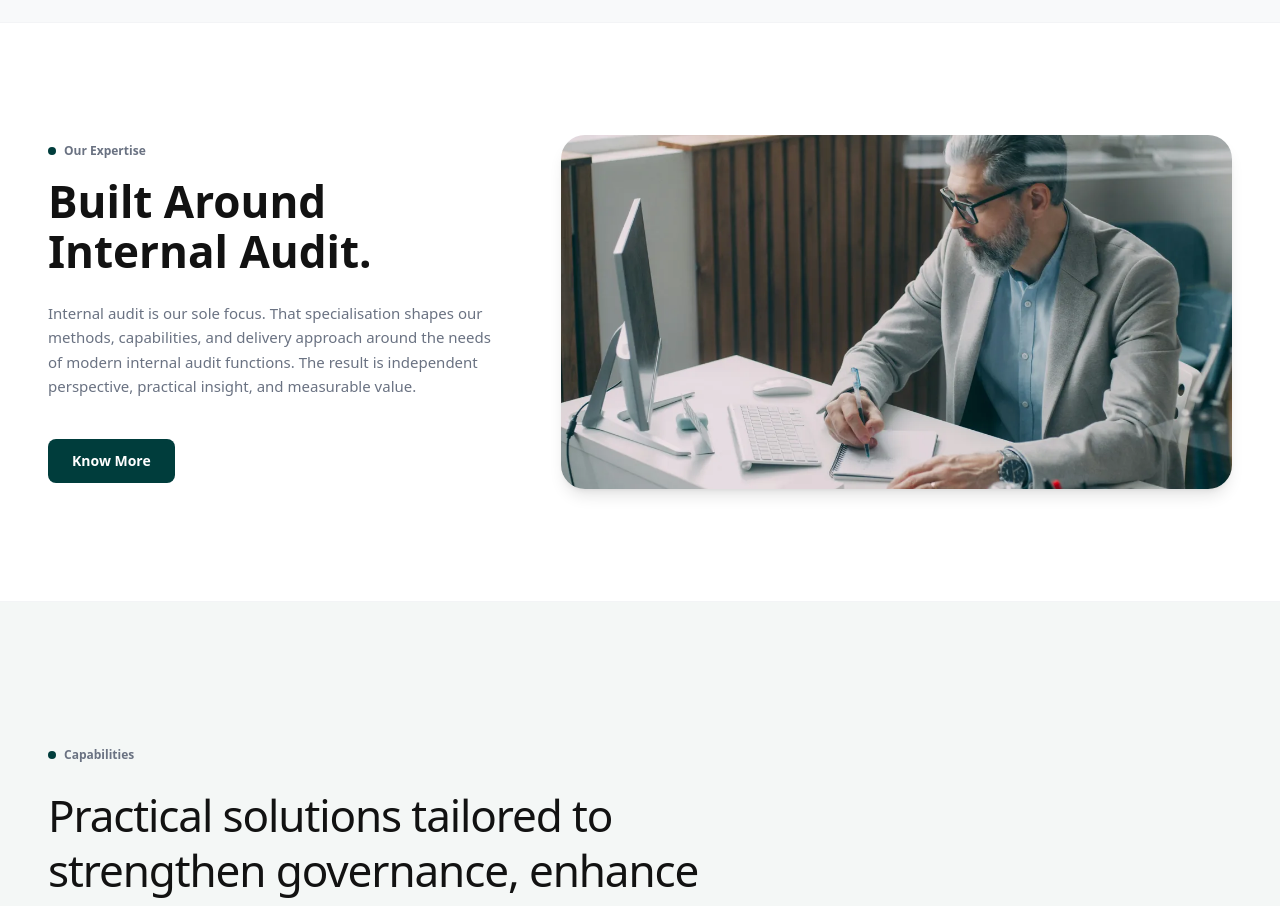
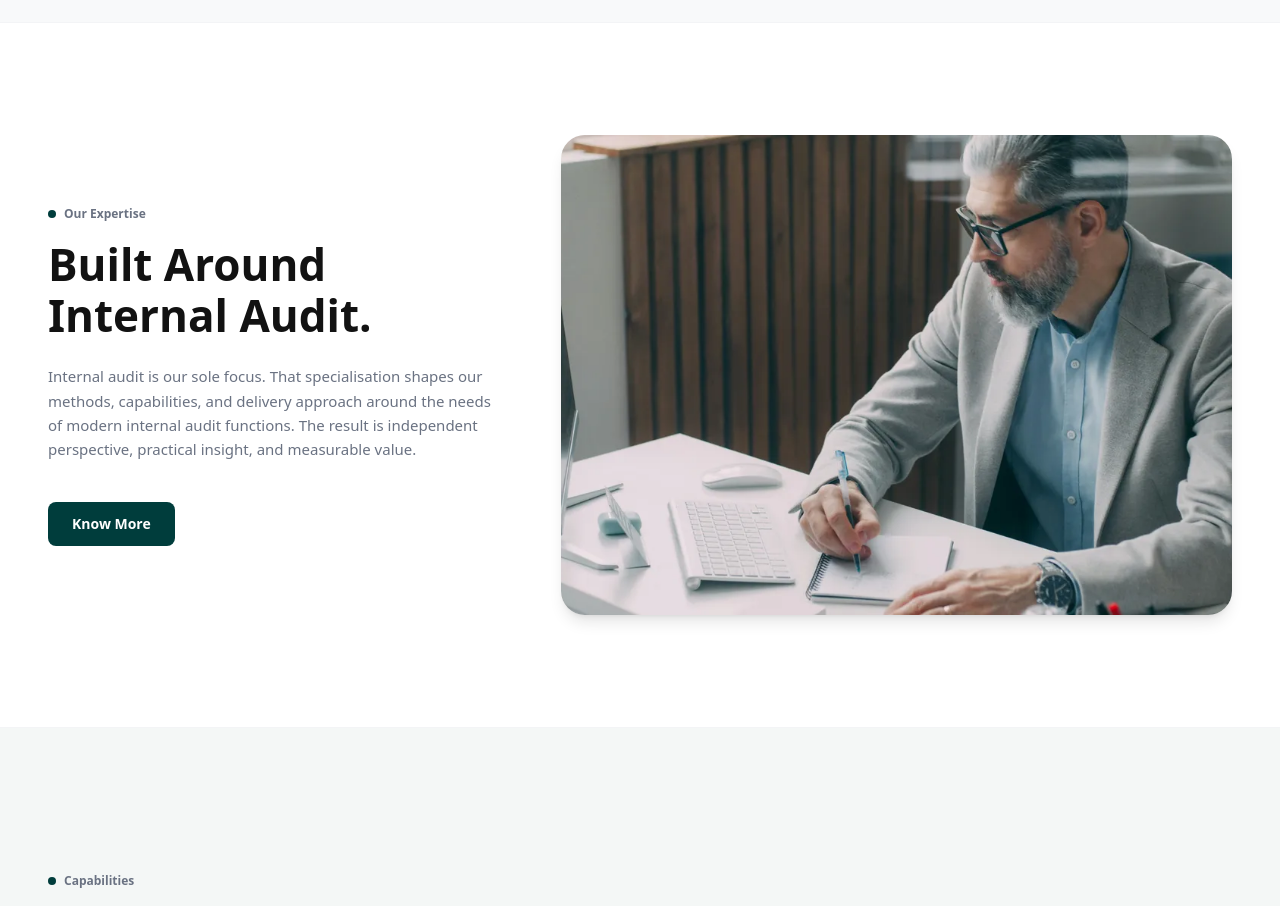
Before and after one commit to Am3sha/treent, a Next.js app: page / in a window 1280 px wide. Shown: the part 1120-2026 px from the top of the page. Built offline with nearby package versions, Linux system fonts and the light colour scheme.

Commit message:
Fix Our Expertise image - stretch image to fill card on wide screens (fill mode, explicit wrapper height)

```diff
--- a/src/components/views/home-view.tsx
+++ b/src/components/views/home-view.tsx
@@ -476,15 +476,13 @@ export function HomeView() {
             </Reveal>
 
             <Reveal y={16} duration={0.6} delay={0.1} className="lg:col-span-7">
-              <div className="overflow-hidden rounded-[24px] shadow-lg group">
+              <div className="relative h-[420px] w-full overflow-hidden rounded-[24px] shadow-lg group sm:h-[480px]">
                 <Image
                   src="/trennt-hero-02.webp"
                   alt="TRENNT Internal Audit Specialists reviewing document"
-                  width={800}
-                  height={480}
+                  fill
                   sizes="(max-width: 640px) 100vw, (max-width: 1024px) 70vw, 800px"
-                  style={{ width: "auto", height: "auto" }}
-                  className="h-[420px] w-full object-cover sm:h-[480px] transition-transform duration-500 ease-out group-hover:scale-[1.04]"
+                  className="object-cover transition-transform duration-500 ease-out group-hover:scale-[1.04]"
                 />
               </div>
             </Reveal>
```
